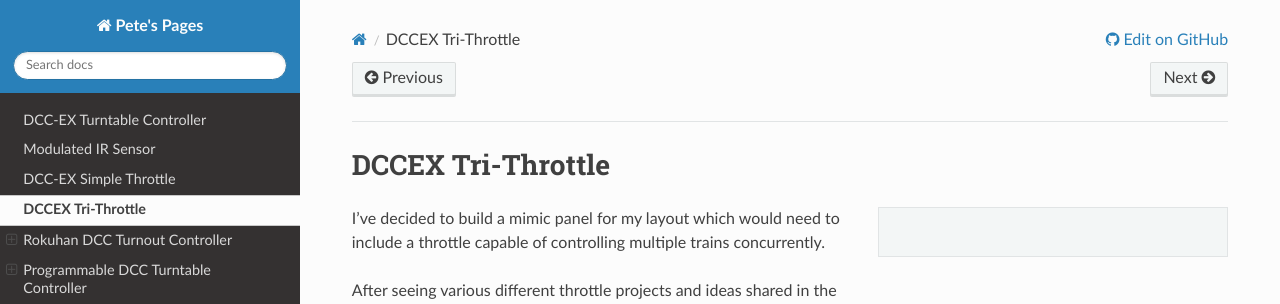
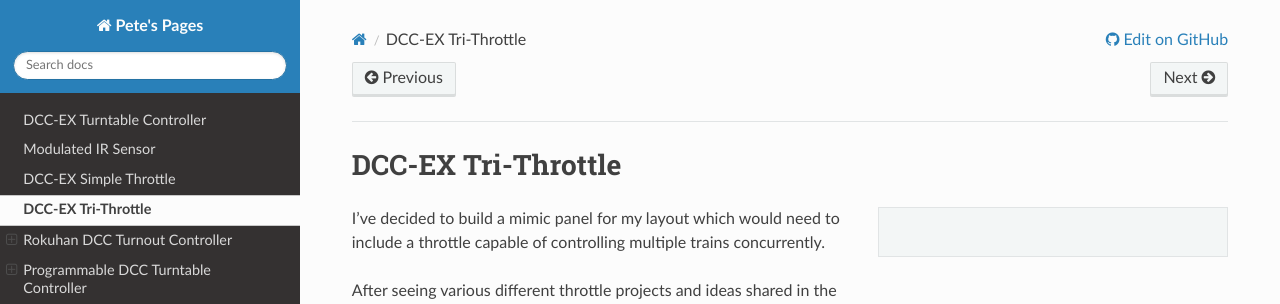
Before and after one commit to peteGSX/petegsx.github.io, a Sphinx documentation site: the page built from docs/tri-throttle/index.rst, in a window 1280 px wide and 1356 px high. Shown: the top 304 px of the window. Built offline with Sphinx 7.4.7 and the Read the Docs theme 3.1.0, drawn with Linux system fonts in a browser that asks for light colours.

Commit message:
Fix tri-throttle title

```diff
--- a/docs/tri-throttle/index.rst
+++ b/docs/tri-throttle/index.rst
@@ -1,6 +1,6 @@
-******************
-DCCEX Tri-Throttle
-******************
+*******************
+DCC-EX Tri-Throttle
+*******************
 
 .. sidebar::
 
```
